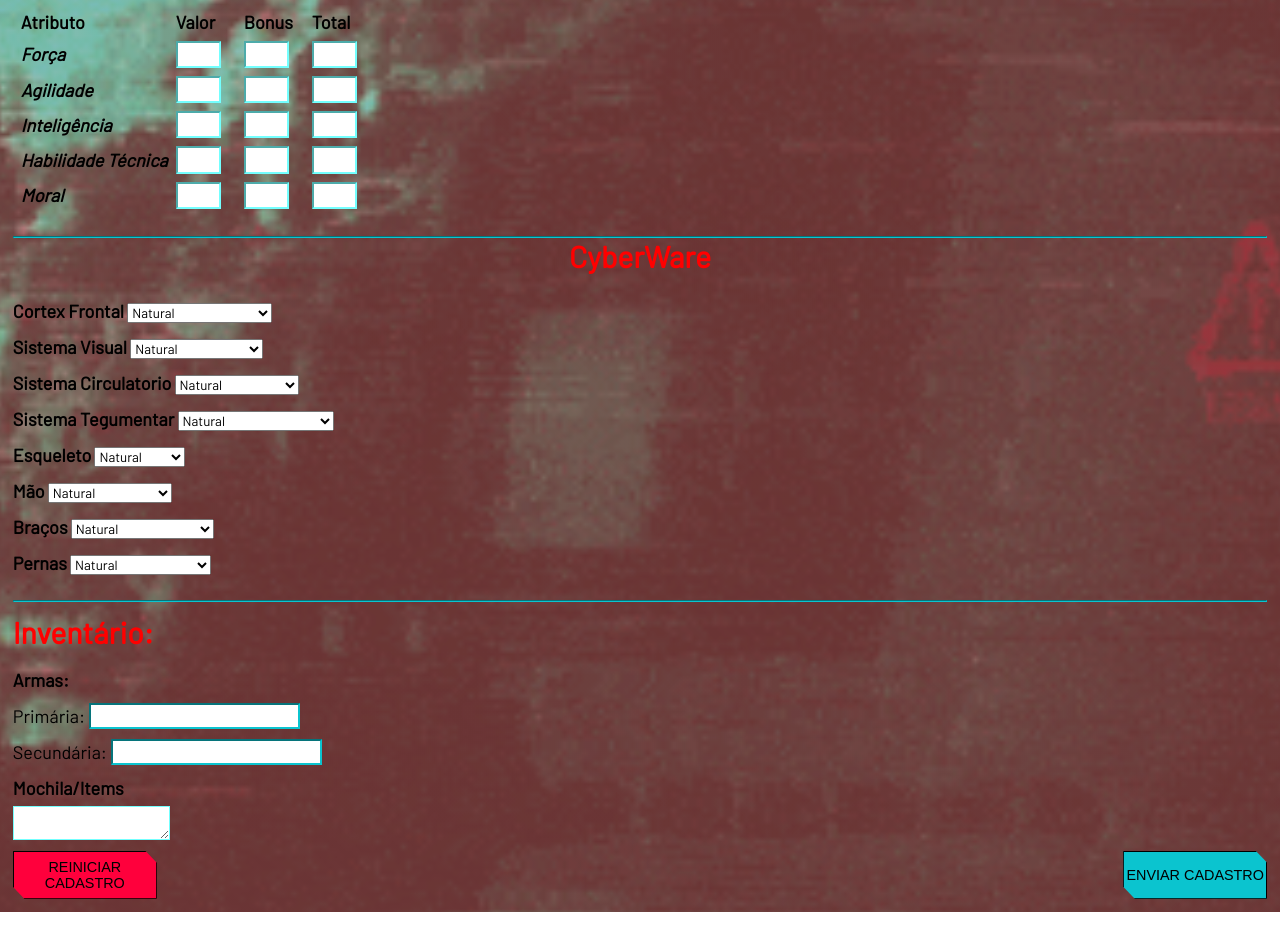
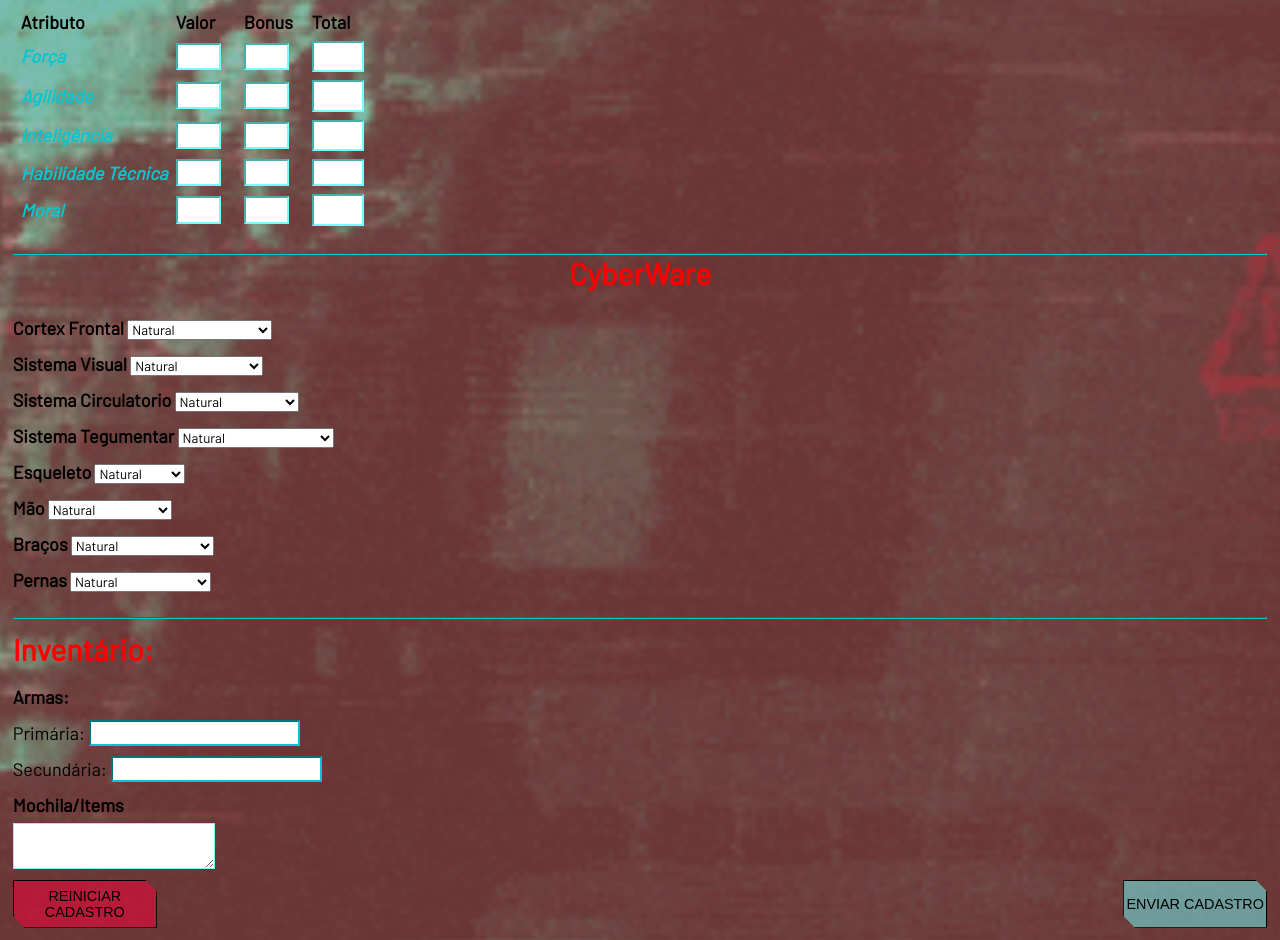
Before and after one commit to JorgeMaiconFaria/Ficha-RPG-Cyberpunk, a plain HTML site: page sheet.html in a window 1280 px wide. Shown: the part 336-1276 px from the top of the page. Before the commit the page ends 1248 px from the top, so only its background shows below. Drawn offline with Linux system fonts and the light colour scheme; a web font is replaced by a local one.

Commit message:
Update css.css

```diff
--- a/css/css.css
+++ b/css/css.css
@@ -47,6 +47,10 @@ input:focus {
   font-size: clamp(18px, 5vw, 1rem);
 }
 
+#int-total, #force-total, #agil-total, #tec-hab-total, #cool-total{font-size: clamp(22px, 5vw, 1rem);
+color: #0BC4CF;
+text-decoration: underline;}
+
 .inventario input{font-size: clamp(18px, 5vw, 1rem);}
 
 table {
@@ -66,9 +70,11 @@ font-size: clamp(18px, 5vw, 1rem);}
 
 td{font-weight: bold;
 font-style: italic;
-font-size: clamp(18px, 5vw, 1rem);}
+font-size: clamp(18px, 5vw, 1rem);
+color: #0BC4CF;}
 
-textarea{border-color: #73fffe;}
+textarea{border-color: #73fffe;
+  font-size: clamp(18px, 5vw, 1rem);}
 
 textarea:focus {
     outline: none !important;
@@ -94,7 +100,7 @@ font-size: clamp(18px, 5vw, 1rem);
     height: 3rem;
     border: solid .10rem black;
     outline: none;
-    background-color: #0BC4CF;
+    background-color: rgba(115, 255, 254, 0.5);
     cursor: pointer;
     position: relative;
     float: right;
@@ -123,7 +129,7 @@ font-size: clamp(18px, 5vw, 1rem);
     height: 3rem;
     border: solid .10rem black;
     outline: none;
-    background-color: #FF003C;
+    background-color: rgba(255, 0, 60, 0.5);
     cursor: pointer;
     position: relative;
     font-family: Tomorrow, sans-serif;
```
